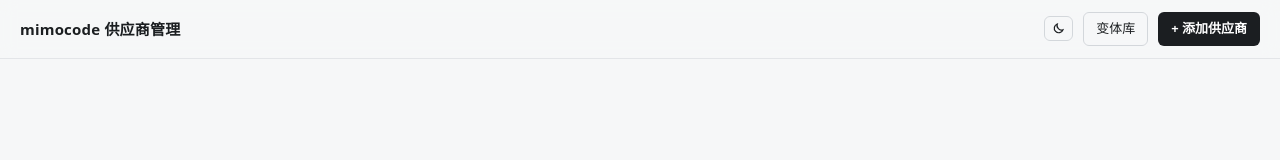
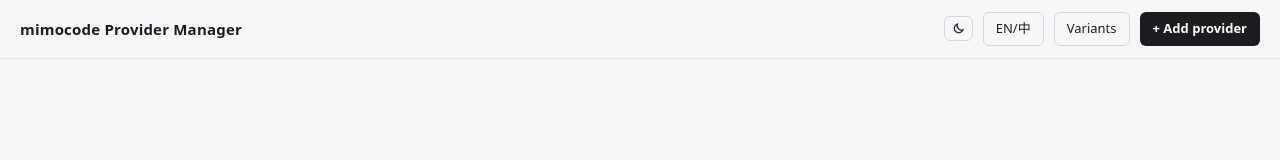
Before and after one commit to urdarling/mimocode-switch, a website: page public/index.html in a window 1280 px wide. Drawn offline with Linux system fonts and the light colour scheme; no server answers.

Commit message:
feat: i18n 基础设施——中/英字典、静态 DOM 标注与语言切换

```diff
--- a/public/app.js
+++ b/public/app.js
@@ -773,6 +773,9 @@ authListEl.addEventListener("click", async (e) => {
 $("#btn-theme").onclick = toggleTheme;
 updateThemeIcon();
 
+$("#btn-lang").onclick = () => setLang(getLang() === "zh" ? "en" : "zh");
+applyI18nStatic();
+
 refresh().catch((e) => {
   if (e.message.includes("未找到")) {
     listEl.innerHTML = `<p class="empty">未找到 mimocode.jsonc,请先运行 mimocode 生成配置,或设置 MIMOCODE_HOME 环境变量。</p>`;
--- /dev/null
+++ b/public/i18n.js
@@ -0,0 +1,226 @@
+// public/i18n.js — 中/英字典 + t() + 静态 DOM 应用(零依赖,全局函数)
+const I18N = {
+  zh: {
+    "hdr.title": "mimocode 供应商管理",
+    "hdr.variants": "变体库",
+    "hdr.add": "+ 添加供应商",
+    "hdr.theme": "切换主题",
+    "hdr.lang": "中/EN",
+    "empty.list": "暂无供应商,点击右上角添加。",
+    "empty.noconfig": "未找到 mimocode.jsonc,请先运行 mimocode 生成配置,或设置 MIMOCODE_HOME 环境变量。",
+    "auth.title": "已登录供应商",
+    "auth.hint": "认证信息存于 auth.json,登出后重新登录可恢复。注意:mimocode 内置目录的供应商(如 xiaomi)即使登出也仍会显示在模型列表中,需在 mimocode.jsonc 的 disabled_providers 中禁用。",
+    "auth.empty": "暂无已登录的供应商。",
+    "auth.logout": "登出",
+    "auth.logoutConfirm": "登出已登录供应商 {id}?登出后移除其认证,重新登录可恢复。",
+    "auth.type": "认证类型:{type}",
+    "auth.hasMeta": " · 含登录信息",
+    "card.default": "默认",
+    "card.setDefault": "设为默认",
+    "card.defaultModel": "默认模型",
+    "card.models": "{n} 个模型",
+    "card.edit": "编辑",
+    "card.dup": "复制",
+    "card.del": "删除",
+    "card.delConfirm": "删除供应商 {id}?",
+    "card.delConfirmDefault": "删除供应商 {id}?这是当前默认供应商,删除后默认会自动切到其他供应商。",
+    "form.add": "添加供应商",
+    "form.edit": "编辑供应商",
+    "form.id": "供应商标识",
+    "form.name": "名称",
+    "form.namePh": "例如:某中转站",
+    "form.apiKey": "API Key",
+    "form.baseURL": "Base URL",
+    "form.note": "备注",
+    "form.notePh": "可选",
+    "form.link": "官网链接",
+    "form.linkPh": "可选 https://...",
+    "form.setDefault": "设为默认供应商",
+    "form.defaultModel": "默认模型",
+    "form.modelsLegend": "模型配置",
+    "form.modelNewPh": "模型 id,如 deepseek-v4-flash",
+    "form.addModel": "添加模型",
+    "form.fetchModels": "获取模型",
+    "form.fetching": "获取中...",
+    "dlg.cancel": "取消",
+    "dlg.save": "保存",
+    "dlg.confirm": "确认",
+    "m.limitCtx": "上下文",
+    "m.limitOut": "输出",
+    "m.modalities": "模态",
+    "m.reasoning": "推理",
+    "m.rsUnset": "未设置",
+    "m.rsYes": "支持",
+    "m.rsNo": "不支持",
+    "m.delModel": "删除模型",
+    "v.builtin": "内置变体",
+    "v.official": "官方变体",
+    "v.custom": "自定义",
+    "v.customPh": "自定义变体名",
+    "v.add": "添加",
+    "v.clear": "清空",
+    "v.empty": "无内置/官方记录,可自定义添加 · ",
+    "v.manage": "管理官方库",
+    "vb.title": "官方变体库",
+    "vb.id": "模型 ID",
+    "vb.name": "显示名",
+    "vb.namePh": "可选",
+    "vb.variants": "变体列表(逗号分隔)",
+    "vb.variantsPh": "low, medium, high, xhigh, max",
+    "vb.ctx": "上下文",
+    "vb.ctxPh": "可选,如 200000",
+    "vb.out": "输出",
+    "vb.outPh": "可选,如 64000",
+    "vb.modalities": "模态",
+    "vb.reasoning": "推理",
+    "vb.source": "来源",
+    "vb.sourcePh": "文档链接或说明",
+    "vb.hint": "手动维护,查官方文档确认支持哪些思考强度后录入",
+    "vb.extract": "重新提取内置目录",
+    "vb.extractTitle": "mimo 升级后点击,重新提取内置目录(mimo.json)",
+    "vb.extracting": "提取中...",
+    "vb.add": "+ 新增条目",
+    "vb.empty": "暂无条目,点击「+ 新增条目」录入。",
+    "vb.edit": "编辑",
+    "vb.copy": "复制",
+    "vb.del": "删除",
+    "vb.delConfirm": "删除条目 {id}?",
+    "vb.exists": "条目 {id} 已存在,请换一个 ID",
+    "toast.saved": "已保存 {id}",
+    "toast.deleted": "已删除 {id}",
+    "toast.duplicated": "已复制为 {id}",
+    "toast.activated": "已切换默认:{model}",
+    "toast.ordered": "排序已更新",
+    "toast.loggedOut": "已登出 {id}",
+    "toast.vbSaved": "变体条目已保存",
+    "toast.vbDeleted": "变体条目已删除",
+    "err.fetchModels": "获取模型失败: {msg}",
+    "err.extract": "提取失败: {msg}",
+    "err.generic": "请求失败",
+  },
+  en: {
+    "hdr.title": "mimocode Provider Manager",
+    "hdr.variants": "Variants",
+    "hdr.add": "+ Add provider",
+    "hdr.theme": "Toggle theme",
+    "hdr.lang": "EN/中",
+    "empty.list": "No providers yet. Click \"Add provider\" above.",
+    "empty.noconfig": "mimocode.jsonc not found. Run mimocode once to generate it, or set MIMOCODE_HOME.",
+    "auth.title": "Signed-in providers",
+    "auth.hint": "Credentials live in auth.json; signing back in restores them. Note: providers from mimocode's built-in catalog (e.g. xiaomi) still appear in the model list after logout — disable them via disabled_providers in mimocode.jsonc.",
+    "auth.empty": "No signed-in providers.",
+    "auth.logout": "Log out",
+    "auth.logoutConfirm": "Log out of {id}? The credential will be removed; signing in again restores it.",
+    "auth.type": "Auth type: {type}",
+    "auth.hasMeta": " · has login info",
+    "card.default": "Default",
+    "card.setDefault": "Set default",
+    "card.defaultModel": "Default model",
+    "card.models": "{n} models",
+    "card.edit": "Edit",
+    "card.dup": "Duplicate",
+    "card.del": "Delete",
+    "card.delConfirm": "Delete provider {id}?",
+    "card.delConfirmDefault": "Delete provider {id}? It is the current default — the default will move to another provider.",
+    "form.add": "Add provider",
+    "form.edit": "Edit provider",
+    "form.id": "Provider ID",
+    "form.name": "Name",
+    "form.namePh": "e.g. My Relay",
+    "form.apiKey": "API Key",
+    "form.baseURL": "Base URL",
+    "form.note": "Note",
+    "form.notePh": "Optional",
+    "form.link": "Website",
+    "form.linkPh": "Optional https://...",
+    "form.setDefault": "Set as default provider",
+    "form.defaultModel": "Default model",
+    "form.modelsLegend": "Models",
+    "form.modelNewPh": "Model id, e.g. deepseek-v4-flash",
+    "form.addModel": "Add model",
+    "form.fetchModels": "Fetch models",
+    "form.fetching": "Fetching...",
+    "dlg.cancel": "Cancel",
+    "dlg.save": "Save",
+    "dlg.confirm": "Confirm",
+    "m.limitCtx": "Context",
+    "m.limitOut": "Output",
+    "m.modalities": "Modalities",
+    "m.reasoning": "Reasoning",
+    "m.rsUnset": "Unset",
+    "m.rsYes": "Yes",
+    "m.rsNo": "No",
+    "m.delModel": "Delete model",
+    "v.builtin": "Built-in variants",
+    "v.official": "Official variants",
+    "v.custom": "Custom",
+    "v.customPh": "Custom variant name",
+    "v.add": "Add",
+    "v.clear": "Clear",
+    "v.empty": "No built-in/official record — add custom variants · ",
+    "v.manage": "Manage official library",
+    "vb.title": "Official Variants Library",
+    "vb.id": "Model ID",
+    "vb.name": "Display name",
+    "vb.namePh": "Optional",
+    "vb.variants": "Variants (comma-separated)",
+    "vb.variantsPh": "low, medium, high, xhigh, max",
+    "vb.ctx": "Context",
+    "vb.ctxPh": "Optional, e.g. 200000",
+    "vb.out": "Output",
+    "vb.outPh": "Optional, e.g. 64000",
+    "vb.modalities": "Modalities",
+    "vb.reasoning": "Reasoning",
+    "vb.source": "Source",
+    "vb.sourcePh": "Doc link or note",
+    "vb.hint": "Maintained by hand — check official docs for supported reasoning efforts",
+    "vb.extract": "Re-extract built-in catalog",
+    "vb.extractTitle": "Click after a mimo upgrade to re-extract the built-in catalog (mimo.json)",
+    "vb.extracting": "Extracting...",
+    "vb.add": "+ New entry",
+    "vb.empty": "No entries yet. Click \"+ New entry\".",
+    "vb.edit": "Edit",
+    "vb.copy": "Copy",
+    "vb.del": "Delete",
+    "vb.delConfirm": "Delete entry {id}?",
+    "vb.exists": "Entry {id} already exists — pick another ID",
+    "toast.saved": "Saved {id}",
+    "toast.deleted": "Deleted {id}",
+    "toast.duplicated": "Duplicated as {id}",
+    "toast.activated": "Default switched: {model}",
+    "toast.ordered": "Order updated",
+    "toast.loggedOut": "Logged out {id}",
+    "toast.vbSaved": "Variant entry saved",
+    "toast.vbDeleted": "Variant entry deleted",
+    "err.fetchModels": "Failed to fetch models: {msg}",
+    "err.extract": "Extract failed: {msg}",
+    "err.generic": "Request failed",
+  },
+};
+
+function getLang() {
+  const saved = localStorage.getItem("ui-lang");
+  if (saved === "zh" || saved === "en") return saved;
+  return (navigator.language || "zh").toLowerCase().startsWith("zh") ? "zh" : "en";
+}
+
+function t(key, params) {
+  const dict = I18N[getLang()] || I18N.zh;
+  let s = dict[key] ?? I18N.zh[key] ?? key;
+  if (params) for (const k of Object.keys(params)) s = s.replaceAll(`{${k}}`, String(params[k]));
+  return s;
+}
+
+// 应用静态 DOM:[data-i18n] 文本、[data-i18n-ph] placeholder、[data-i18n-title] title
+function applyI18nStatic() {
+  document.documentElement.lang = getLang() === "zh" ? "zh-CN" : "en";
+  document.querySelectorAll("[data-i18n]").forEach((el) => { el.textContent = t(el.dataset.i18n); });
+  document.querySelectorAll("[data-i18n-ph]").forEach((el) => { el.placeholder = t(el.dataset.i18nPh); });
+  document.querySelectorAll("[data-i18n-title]").forEach((el) => { el.title = t(el.dataset.i18nTitle); });
+}
+
+function setLang(lang) {
+  localStorage.setItem("ui-lang", lang);
+  applyI18nStatic();
+  if (typeof window.onLangChange === "function") window.onLangChange();
+}
--- a/public/index.html
+++ b/public/index.html
@@ -9,20 +9,21 @@
 </head>
 <body>
   <header>
-    <h1>mimocode 供应商管理</h1>
+    <h1 data-i18n="hdr.title">mimocode 供应商管理</h1>
     <span id="config-path" class="path"></span>
-    <button id="btn-theme" class="secondary hdr-btn" aria-label="切换主题"></button>
-    <button id="btn-variants" class="secondary">变体库</button>
-    <button id="btn-add" class="primary">+ 添加供应商</button>
+    <button id="btn-theme" class="secondary hdr-btn" data-i18n-title="hdr.theme" aria-label="切换主题"></button>
+    <button id="btn-lang" class="secondary" data-i18n="hdr.lang">中/EN</button>
+    <button id="btn-variants" class="secondary" data-i18n="hdr.variants">变体库</button>
+    <button id="btn-add" class="primary" data-i18n="hdr.add">+ 添加供应商</button>
   </header>
   <main>
     <div id="list" class="cards"></div>
-    <p id="empty" class="empty hidden">暂无供应商,点击右上角添加。</p>
+    <p id="empty" class="empty hidden" data-i18n="empty.list">暂无供应商,点击右上角添加。</p>
     <section id="auth-section" class="auth-section hidden">
-      <h2 class="section-title">已登录供应商</h2>
-      <p class="section-hint">认证信息存于 auth.json,登出后重新登录可恢复。注意:mimocode 内置目录的供应商(如 xiaomi)即使登出也仍会显示在模型列表中,需在 mimocode.jsonc 的 disabled_providers 中禁用。</p>
+      <h2 class="section-title" data-i18n="auth.title">已登录供应商</h2>
+      <p class="section-hint" data-i18n="auth.hint">认证信息存于 auth.json,登出后重新登录可恢复。注意:mimocode 内置目录的供应商(如 xiaomi)即使登出也仍会显示在模型列表中,需在 mimocode.jsonc 的 disabled_providers 中禁用。</p>
       <div id="auth-list" class="cards"></div>
-      <p id="auth-empty" class="empty hidden">暂无已登录的供应商。</p>
+      <p id="auth-empty" class="empty hidden" data-i18n="auth.empty">暂无已登录的供应商。</p>
     </section>
   </main>
 
@@ -34,79 +35,88 @@
       </header>
       <div class="dlg-body">
         <input type="hidden" id="f-original-id">
-        <label>供应商标识 <input id="f-id" required pattern="[a-z0-9-]+" placeholder="my-provider"></label>
-        <label>名称 <input id="f-name" required placeholder="例如:某中转站"></label>
-        <label>API Key <input id="f-apiKey" required placeholder="sk-..."></label>
-        <label>Base URL <input id="f-baseURL" required placeholder="https://api.example.com/v1"></label>
-        <label>备注 <input id="f-note" placeholder="可选"></label>
-        <label>官网链接 <input id="f-link" type="url" placeholder="可选 https://..."></label>
-        <label class="checkbox"><input type="checkbox" id="f-default"> 设为默认供应商</label>
+        <label><span data-i18n="form.id">供应商标识</span> <input id="f-id" required pattern="[a-z0-9-]+" placeholder="my-provider"></label>
+        <label><span data-i18n="form.name">名称</span> <input id="f-name" required data-i18n-ph="form.namePh" placeholder="例如:某中转站"></label>
+        <label><span data-i18n="form.apiKey">API Key</span> <input id="f-apiKey" required placeholder="sk-..."></label>
+        <label><span data-i18n="form.baseURL">Base URL</span> <input id="f-baseURL" required placeholder="https://api.example.com/v1"></label>
+        <label><span data-i18n="form.note">备注</span> <input id="f-note" data-i18n-ph="form.notePh" placeholder="可选"></label>
+        <label><span data-i18n="form.link">官网链接</span> <input id="f-link" type="url" data-i18n-ph="form.linkPh" placeholder="可选 https://..."></label>
+        <label class="checkbox"><input type="checkbox" id="f-default"> <span data-i18n="form.setDefault">设为默认供应商</span></label>
         <label id="default-model-row" hidden>
-          <span>默认模型</span>
+          <span data-i18n="form.defaultModel">默认模型</span>
           <select id="f-default-model"></select>
         </label>
         <fieldset>
-          <legend>模型配置</legend>
+          <legend data-i18n="form.modelsLegend">模型配置</legend>
           <div id="models" class="model-table"></div>
           <div class="row">
-            <input id="f-model-new" placeholder="模型 id,如 deepseek-v4-flash">
-            <button type="button" id="btn-add-model">添加模型</button>
-            <button type="button" id="btn-fetch-models">获取模型</button>
+            <input id="f-model-new" data-i18n-ph="form.modelNewPh" placeholder="模型 id,如 deepseek-v4-flash">
+            <button type="button" id="btn-add-model" data-i18n="form.addModel">添加模型</button>
+            <button type="button" id="btn-fetch-models" data-i18n="form.fetchModels">获取模型</button>
           </div>
         </fieldset>
       </div>
       <footer class="dlg-foot">
-        <button type="button" id="btn-cancel" class="secondary">取消</button>
-        <button type="submit" class="primary">保存</button>
+        <button type="button" id="btn-cancel" class="secondary" data-i18n="dlg.cancel">取消</button>
+        <button type="submit" class="primary" data-i18n="dlg.save">保存</button>
       </footer>
     </form>
   </dialog>
 
   <dialog id="variants-dialog" aria-labelledby="variants-title">
     <header class="dlg-head">
-      <h2 id="variants-title">官方变体库</h2>
+      <h2 id="variants-title" data-i18n="vb.title">官方变体库</h2>
       <button type="button" id="vb-close" class="icon-btn" aria-label="关闭">×</button>
     </header>
     <div class="dlg-body">
       <div id="vb-form-wrap" class="hidden">
         <form id="vb-form" class="vb-form">
-          <label>模型 ID <input id="vb-id" required pattern="[a-zA-Z0-9._:+-]+" placeholder="gpt-5.6-luna"></label>
-          <label>显示名 <input id="vb-name" placeholder="可选"></label>
-          <label>变体列表(逗号分隔) <input id="vb-variants" required placeholder="low, medium, high, xhigh, max"></label>
-          <label>上下文 <input id="vb-limit-context" inputmode="numeric" placeholder="可选,如 200000"></label>
-          <label>输出 <input id="vb-limit-output" inputmode="numeric" placeholder="可选,如 64000"></label>
-          <label class="vb-modalities">模态
+          <label><span data-i18n="vb.id">模型 ID</span> <input id="vb-id" required pattern="[a-zA-Z0-9._:+-]+" placeholder="gpt-5.6-luna"></label>
+          <label><span data-i18n="vb.name">显示名</span> <input id="vb-name" data-i18n-ph="vb.namePh" placeholder="可选"></label>
+          <label><span data-i18n="vb.variants">变体列表(逗号分隔)</span> <input id="vb-variants" required data-i18n-ph="vb.variantsPh" placeholder="low, medium, high, xhigh, max"></label>
+          <label><span data-i18n="vb.ctx">上下文</span> <input id="vb-limit-context" inputmode="numeric" data-i18n-ph="vb.ctxPh" placeholder="可选,如 200000"></label>
+          <label><span data-i18n="vb.out">输出</span> <input id="vb-limit-output" inputmode="numeric" data-i18n-ph="vb.outPh" placeholder="可选,如 64000"></label>
+          <label class="vb-modalities"><span data-i18n="vb.modalities">模态</span>
             <span><input type="checkbox" data-vbmod="text" checked disabled> text</span>
             <span><input type="checkbox" data-vbmod="image"> image</span>
             <span><input type="checkbox" data-vbmod="audio"> audio</span>
             <span><input type="checkbox" data-vbmod="video"> video</span>
             <span><input type="checkbox" data-vbmod="pdf"> pdf</span>
           </label>
-          <label>推理
+          <label><span data-i18n="vb.reasoning">推理</span>
             <select id="vb-reasoning">
-              <option value="">未设置</option>
-              <option value="true">支持</option>
-              <option value="false">不支持</option>
+              <option value="" data-i18n="m.rsUnset">未设置</option>
+              <option value="true" data-i18n="m.rsYes">支持</option>
+              <option value="false" data-i18n="m.rsNo">不支持</option>
             </select>
           </label>
-          <label>来源 <input id="vb-source" placeholder="文档链接或说明"></label>
+          <label><span data-i18n="vb.source">来源</span> <input id="vb-source" data-i18n-ph="vb.sourcePh" placeholder="文档链接或说明"></label>
           <div class="vb-form-actions">
-            <button type="button" id="vb-form-cancel" class="secondary">取消</button>
-            <button type="submit" class="primary">保存</button>
+            <button type="button" id="vb-form-cancel" class="secondary" data-i18n="dlg.cancel">取消</button>
+            <button type="submit" class="primary" data-i18n="dlg.save">保存</button>
           </div>
         </form>
       </div>
       <div class="vb-toolbar">
-        <span class="vb-hint" id="vb-hint">手动维护,查官方文档确认支持哪些思考强度后录入</span>
+        <span class="vb-hint" id="vb-hint" data-i18n="vb.hint">手动维护,查官方文档确认支持哪些思考强度后录入</span>
         <div class="vb-ops">
-          <button id="vb-extract" class="secondary" title="mimo 升级后点击,重新提取内置目录(mimo.json)">重新提取内置目录</button>
-          <button id="vb-add" class="secondary">+ 新增条目</button>
+          <button id="vb-extract" class="secondary" data-i18n="vb.extract" data-i18n-title="vb.extractTitle" title="mimo 升级后点击,重新提取内置目录(mimo.json)">重新提取内置目录</button>
+          <button id="vb-add" class="secondary" data-i18n="vb.add">+ 新增条目</button>
         </div>
       </div>
       <div id="vb-list"></div>
     </div>
   </dialog>
 
+  <dialog id="confirm-dialog" class="confirm">
+    <div class="dlg-body confirm-msg" id="confirm-msg"></div>
+    <footer class="dlg-foot">
+      <button type="button" id="confirm-cancel" class="secondary" data-i18n="dlg.cancel">取消</button>
+      <button type="button" id="confirm-ok" class="danger-solid" data-i18n="dlg.confirm">确认</button>
+    </footer>
+  </dialog>
+
+  <script src="/i18n.js"></script>
   <script src="/app.js"></script>
 </body>
 </html>
```
